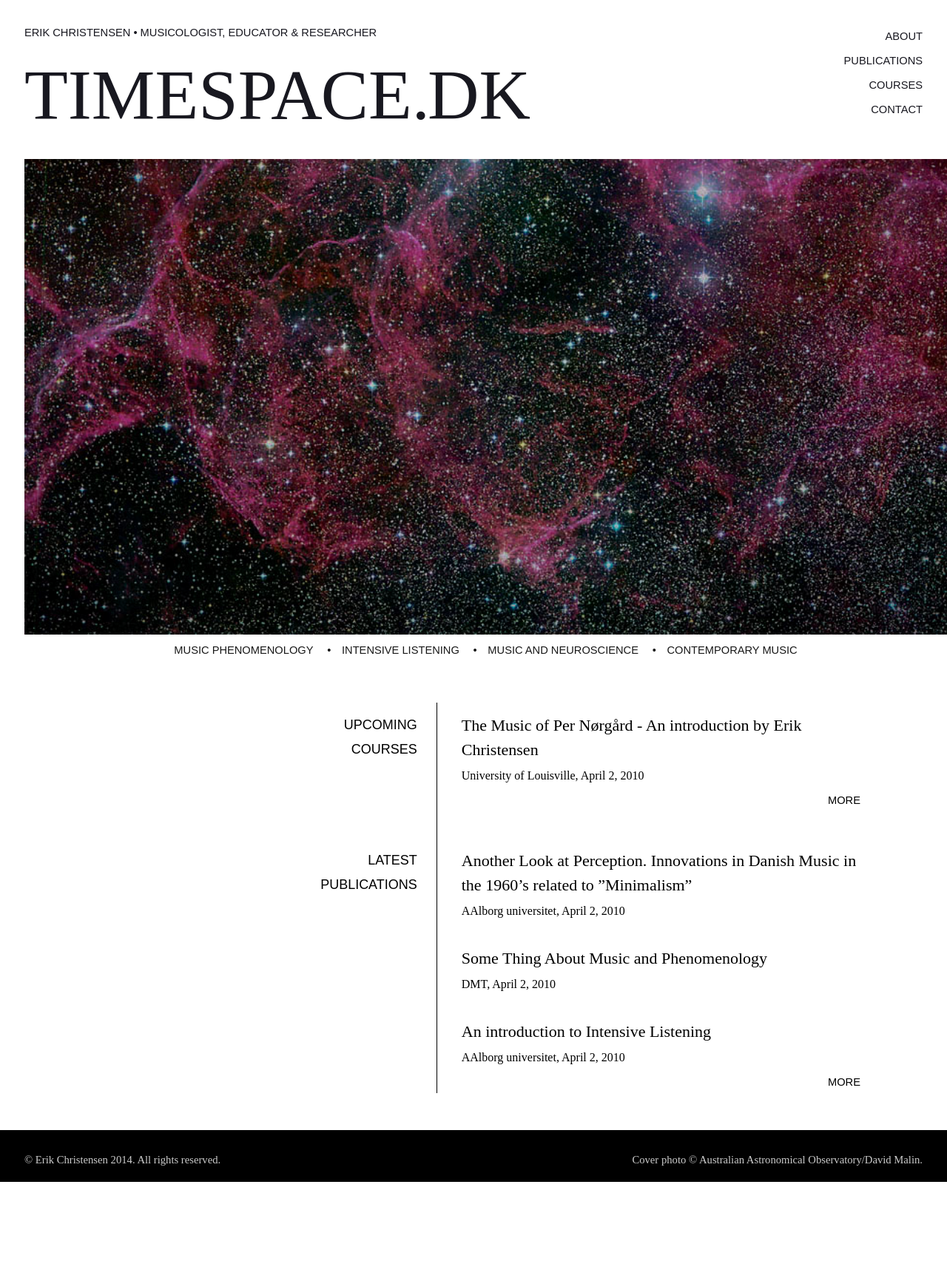
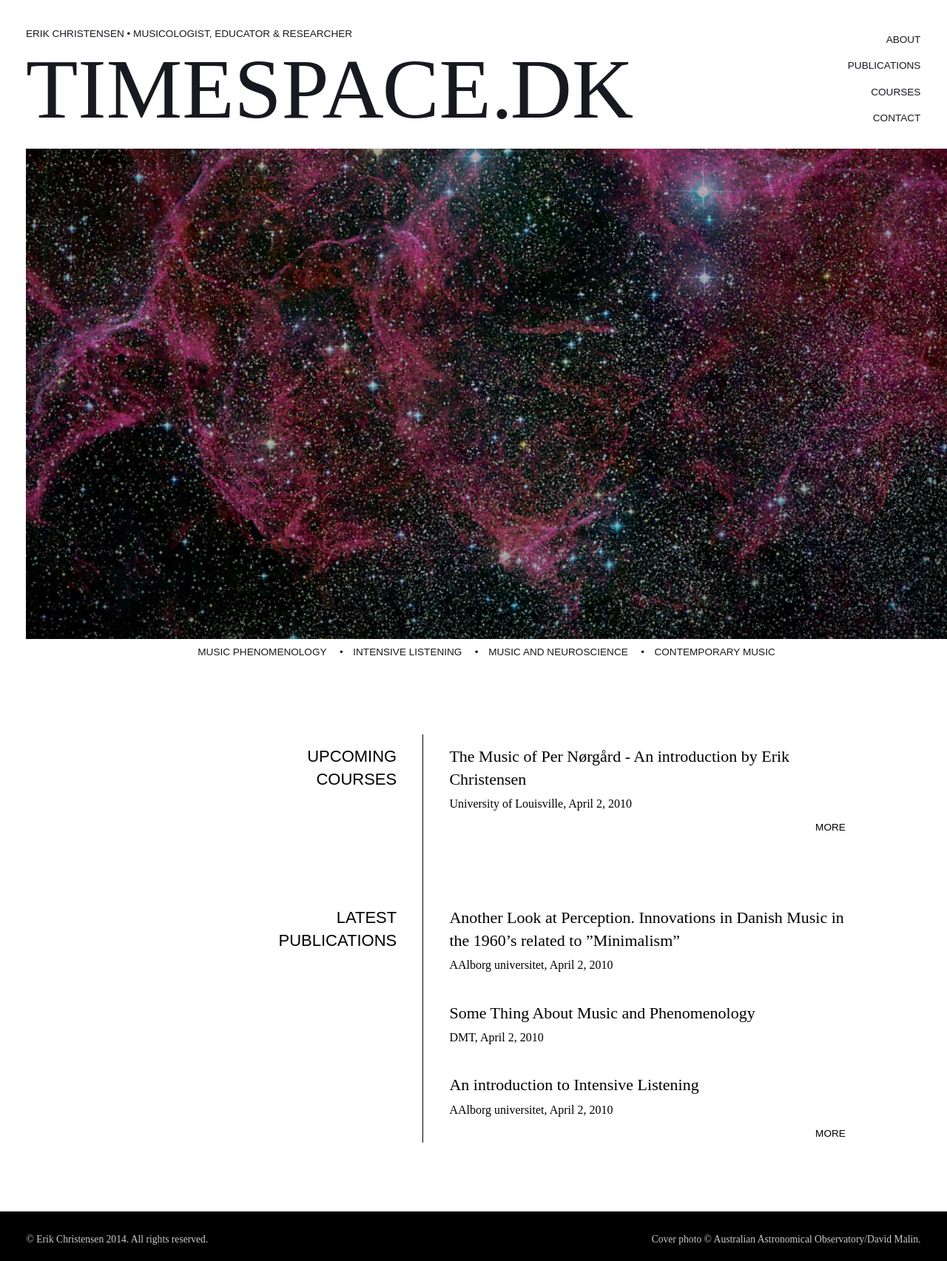
Before and after one commit to netlifydemo/cms-demo, a Jekyll site: the page built from index.html, in a window 1280 px wide. Shown: the whole page at 74% size. Built offline with Jekyll 4.4.1, drawn with Linux system fonts in a browser that asks for light colours; before the commit the page ends 1598 px from its top, so only the background shows below that.

Commit message:
bigger h2

```diff
--- a/css/main.scss
+++ b/css/main.scss
@@ -109,8 +109,8 @@
 
 // Variables for gridlover
 $base-font-size: 22px/16px + 0em;
-$base-line-height: 1.5;
-$scale: 1.5;
+$base-line-height: 1.414;
+$scale: 1.618;
 
 $container-max-width: 960px;
 
@@ -391,12 +391,12 @@
 
 .main {
   max-width: 28em;
-  margin: $size-xl $size-2xl $size-xl auto;
+  margin: $size-2xl $size-2xl $size-2xl auto;
 
   .section {
     border-left: 1px solid;
     margin: 0;
-    padding-top: $size-xl;
+    padding-top: $size-2xl;
     &:first-child {
       padding-top: $size-s;
     }
@@ -412,7 +412,9 @@
   }
 
   h2 {
-    @include vertical-rhythm(0.8181em);
+    //@include vertical-rhythm(0.8181em);
+    font-size: 1em;
+    line-height: $base-line-height;
     text-transform: uppercase;
     margin: 0;
     position: absolute;
```
